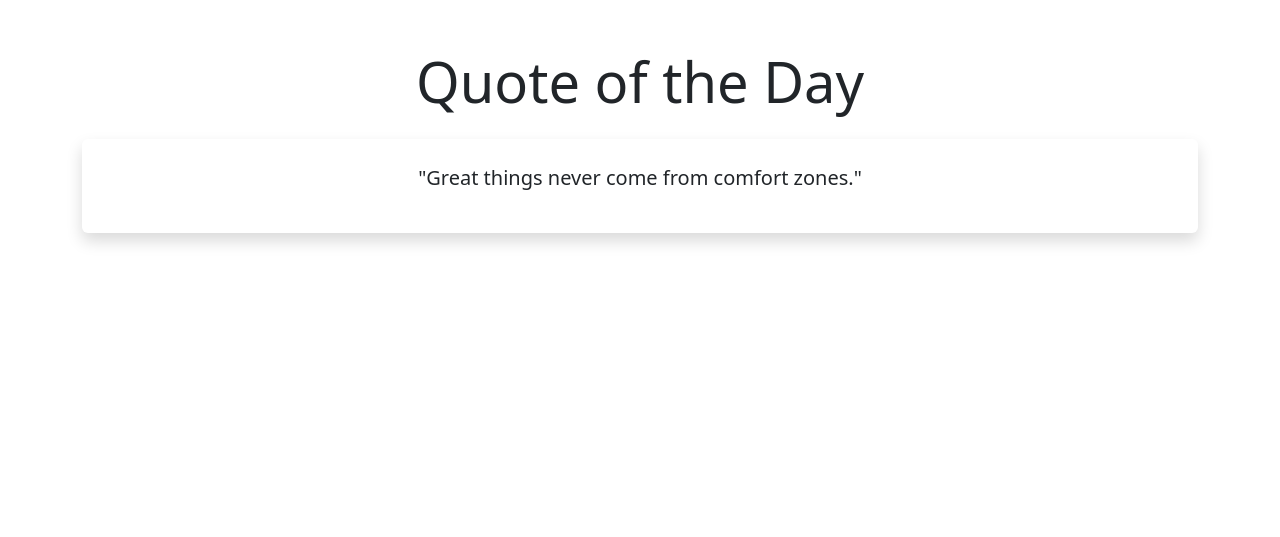
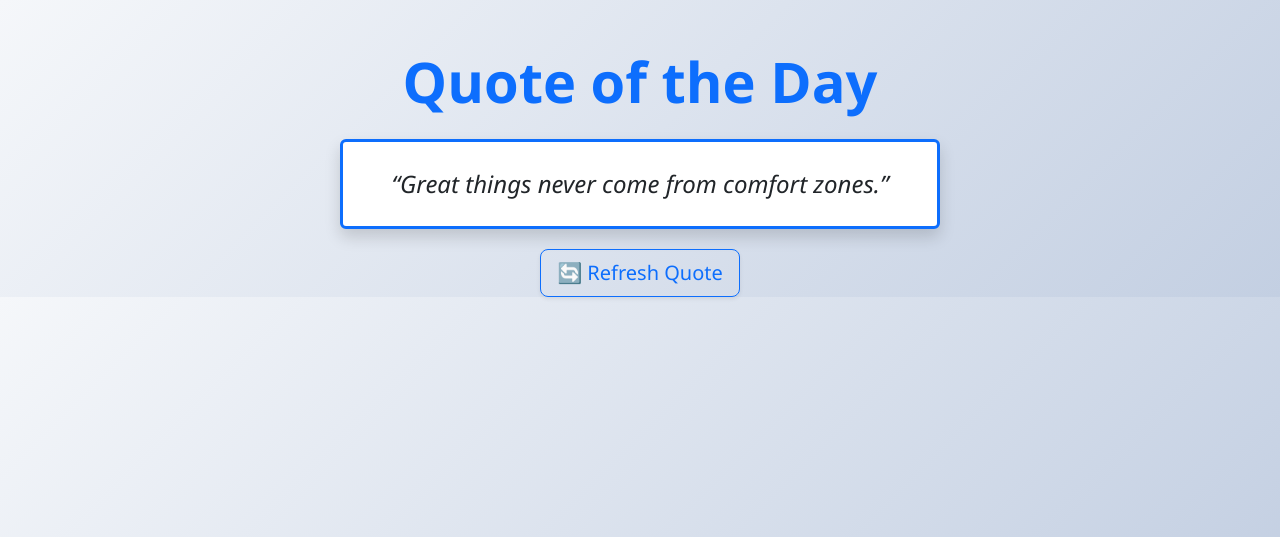
Before and after one commit to riyasharma09/quote-of-the-day-flask-app, a Flask app: page / in a window 1280 px wide. Shown: the top 537 px of the page. Run offline with Flask 2, Linux system fonts and the light colour scheme.

Commit message:
Update index.html

```diff
--- a/templates/index.html
+++ b/templates/index.html
@@ -1,25 +1,36 @@
 <!DOCTYPE html>
 <html lang="en">
 <head>
-    <meta charset="UTF-8" />
+    <meta charset="UTF-8">
     <title>Quote of the Day</title>
-    <link
-      rel="stylesheet"
-      href="https://cdn.jsdelivr.net/npm/bootstrap@5.3.2/dist/css/bootstrap.min.css"
-    />
-    <link
-      rel="stylesheet"
-      href="{{ url_for('static', filename='style.css') }}"
-    />
+    <link rel="stylesheet" href="https://cdn.jsdelivr.net/npm/bootstrap@5.3.2/dist/css/bootstrap.min.css">
+    <link rel="stylesheet" href="{{ url_for('static', filename='style.css') }}">
+    <style>
+        body {
+            background: linear-gradient(135deg, #f5f7fa, #c3cfe2);
+            font-family: 'Segoe UI', Tahoma, Geneva, Verdana, sans-serif;
+        }
+        .quote-box {
+            background-color: white;
+            max-width: 600px;
+            margin: auto;
+        }
+        .refresh-btn {
+            margin-top: 20px;
+        }
+    </style>
 </head>
 <body>
     <div class="container text-center mt-5">
-      <h1 class="display-4">Quote of the Day</h1>
-      <div class="quote-box mt-4 p-4 shadow rounded">
-        <blockquote class="blockquote">
-          <p class="mb-0">"{{ quote }}"</p>
+        <h1 class="display-4 text-primary fw-bold">Quote of the Day</h1>
+        <div class="quote-box mt-4 p-4 shadow rounded border border-3 border-primary">
+            <blockquote class="blockquote mb-0">
+                <p class="fs-4 fst-italic">“{{ quote }}”</p>
             </blockquote>
         </div>
+        <form method="get">
+            <button type="submit" class="btn btn-outline-primary btn-lg refresh-btn shadow-sm">🔄 Refresh Quote</button>
+        </form>
     </div>
 </body>
 </html>
```
Lines whose indentation alone changed are shown as unchanged.
